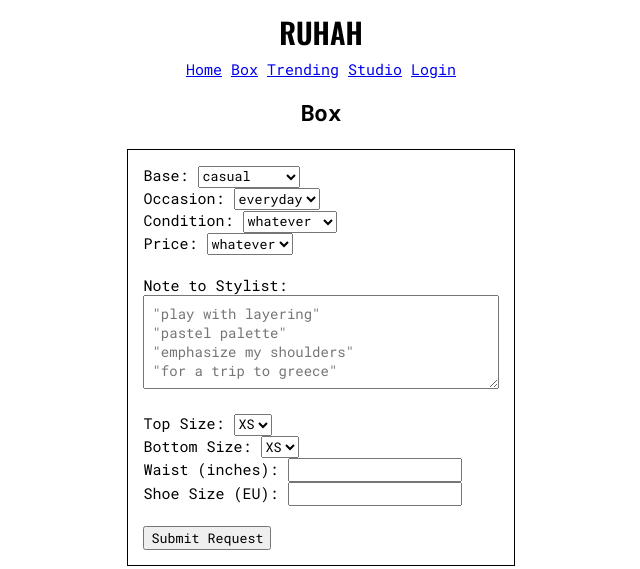
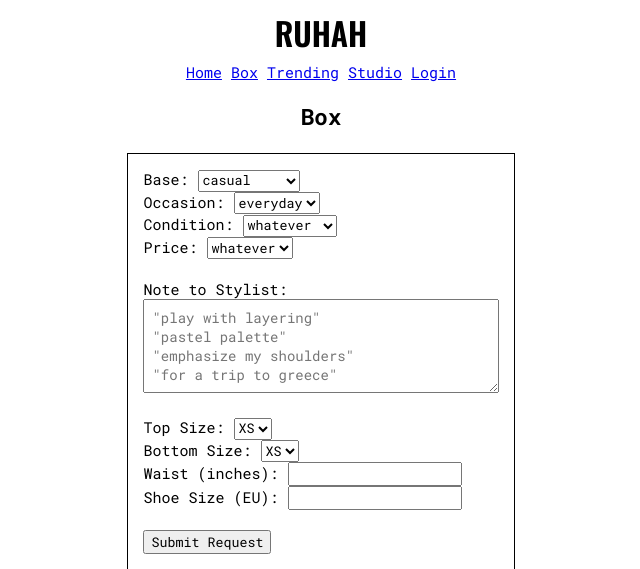
Before and after one commit to allofthelines/ruhah2, a Django app: page /box/ticket/ in a window 1280 px wide. Shown: the top 569 px of the page, without its empty margins (319-959 px from the left). Run offline with Django 3.2, Linux system fonts and the light colour scheme; parts of the project's set-up code (start-up, migrations or seed data) failed here and were passed over.

Commit message:
header font

```diff
--- a/core/static/core/styles.css
+++ b/core/static/core/styles.css
@@ -54,7 +54,7 @@ a:visited {
   color: black;
   font-family: 'Rubik', sans-serif;  /* Add the font-family */
   font-family: 'Oswald', sans-serif;  /* Add the font-family */
-  font-size: 1.8rem; /* LALALALA 2.5rem isws better*/
+  font-size: 2rem; /* LALALALA 2.5rem isws better*/
   font-weight: medium;
   font-weight: 600;
   line-height: 50%;
```
